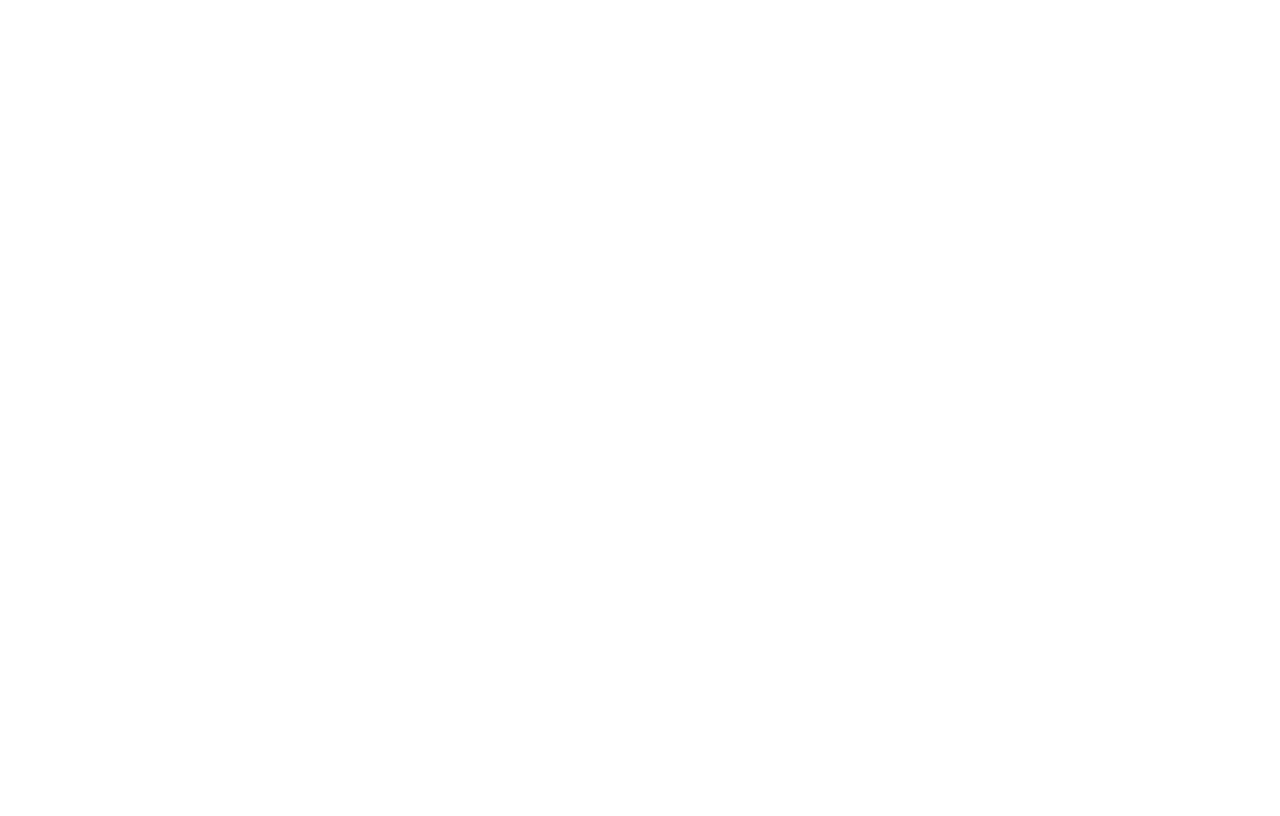
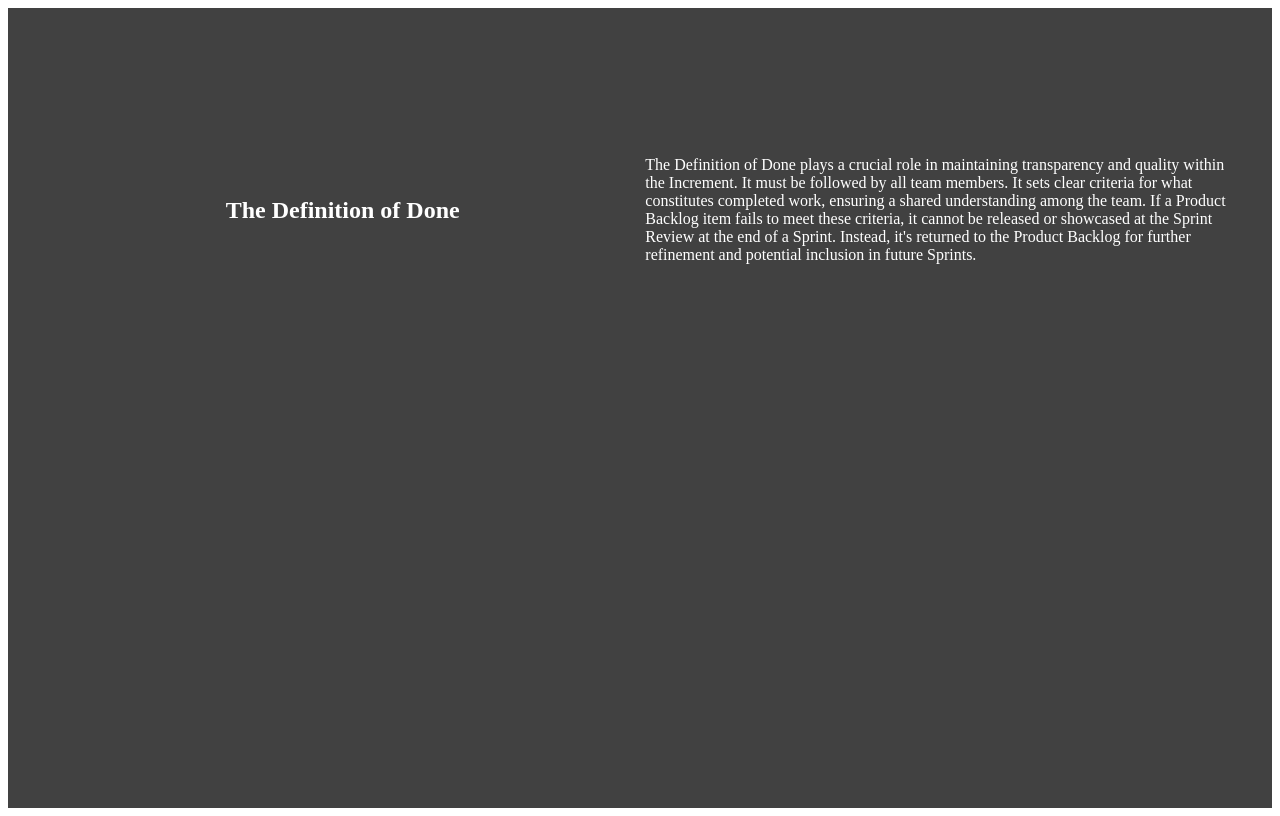
Before and after one commit to Memai2023/scrum-guide, a React (Vite) app: page /artifacts in a window 1280 px wide. Built offline with nearby package versions, Linux system fonts and the light colour scheme.

Commit message:
restore definition-of-done-scrum-39

```diff
--- /dev/null
+++ b/src/Components/Artifacts/DefinitionOfDone/DefinitionOfDone.module.css
@@ -0,0 +1,39 @@
+.twoColumnTextContainer {
+    color: white;
+    display: flex;
+    flex-direction: column;
+    justify-content: space-evenly;
+    width: 100%;
+}
+
+.card {
+    flex: 1;
+    padding: 32px;
+}
+
+.card h2 {
+    padding-bottom: 32px;
+}
+
+@media screen and (min-width: 768px) {
+    .twoColumnTextContainer {
+        padding-bottom: 100px;
+        padding-top: 100px;
+    }
+
+    .card {
+        color: white;
+        display: flex;
+        flex-direction: row;
+        justify-content: space-evenly;
+        width: 100%;
+    }
+
+    .card h2, .card p {
+        align-items: center;
+        display: flex;
+        flex: 0 0 calc(50% - 16px);
+        justify-content: center;
+        padding-bottom: unset;
+    }
+}
--- /dev/null
+++ b/src/Components/Artifacts/DefinitionOfDone/index.jsx
@@ -0,0 +1,12 @@
+import { Artifacts } from '../../../data/data'
+import Card from '../../Card'
+import styles from './DefinitionOfDone.module.css'
+
+const TwoColumnText = () => {
+    return (
+        <div className={styles.twoColumnTextContainer}>
+            <Card title="The Definition of Done" text={Artifacts.DODText} className={styles.card}/>
+        </div>
+    )
+}
+export default TwoColumnText
--- a/src/Components/Card/index.jsx
+++ b/src/Components/Card/index.jsx
@@ -1,9 +1,9 @@
-const Card = ({title, text}) => {
+const Card = ({ title, text, className }) => {
     return (
-        <div>
+        <div className={className ? `${className}` : null}>
             <h2>{title}</h2>
             <p>{text}</p>
         </div>
-    )
-}
-export default Card
+    );
+};
+export default Card;
--- /dev/null
+++ b/src/Pages/Artifacts/Artifacts.module.css
@@ -0,0 +1,11 @@
+:root {
+    --artifact-bg-color: rgb(65, 65, 65);
+}
+
+.artifactContainer {
+    background-color: var(--artifact-bg-color);
+    color: white;
+    display: flex;
+    flex-direction: column;
+    width: 100%;
+}
--- a/src/Pages/Artifacts/index.jsx
+++ b/src/Pages/Artifacts/index.jsx
@@ -1,9 +1,11 @@
+import TwoColumnText from "../../Components/Artifacts/DefinitionOfDone"
+import styles from "./Artifacts.module.css"
+
 const Artifacts = () => {
     return(
-        <>
-
-        </>
+        <div className = {styles.artifactContainer}>
+            <TwoColumnText/>
+        </div>
     )
 }
-
 export default Artifacts
```
Also changed, not shown: src/Components/Buttons/index.jsx (deleted, +0 -19 lines), src/Components/Artifacts/file.txt (deleted).
